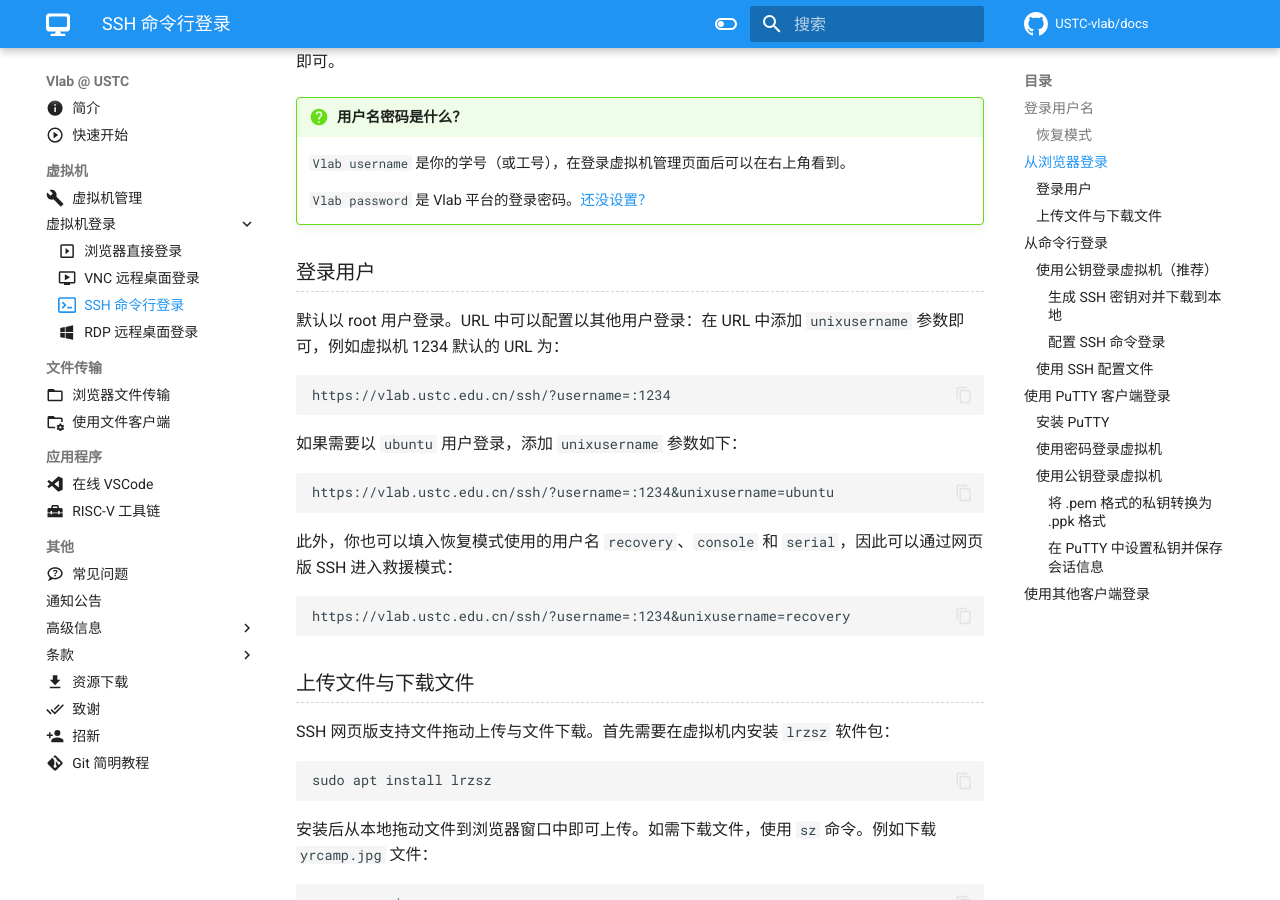
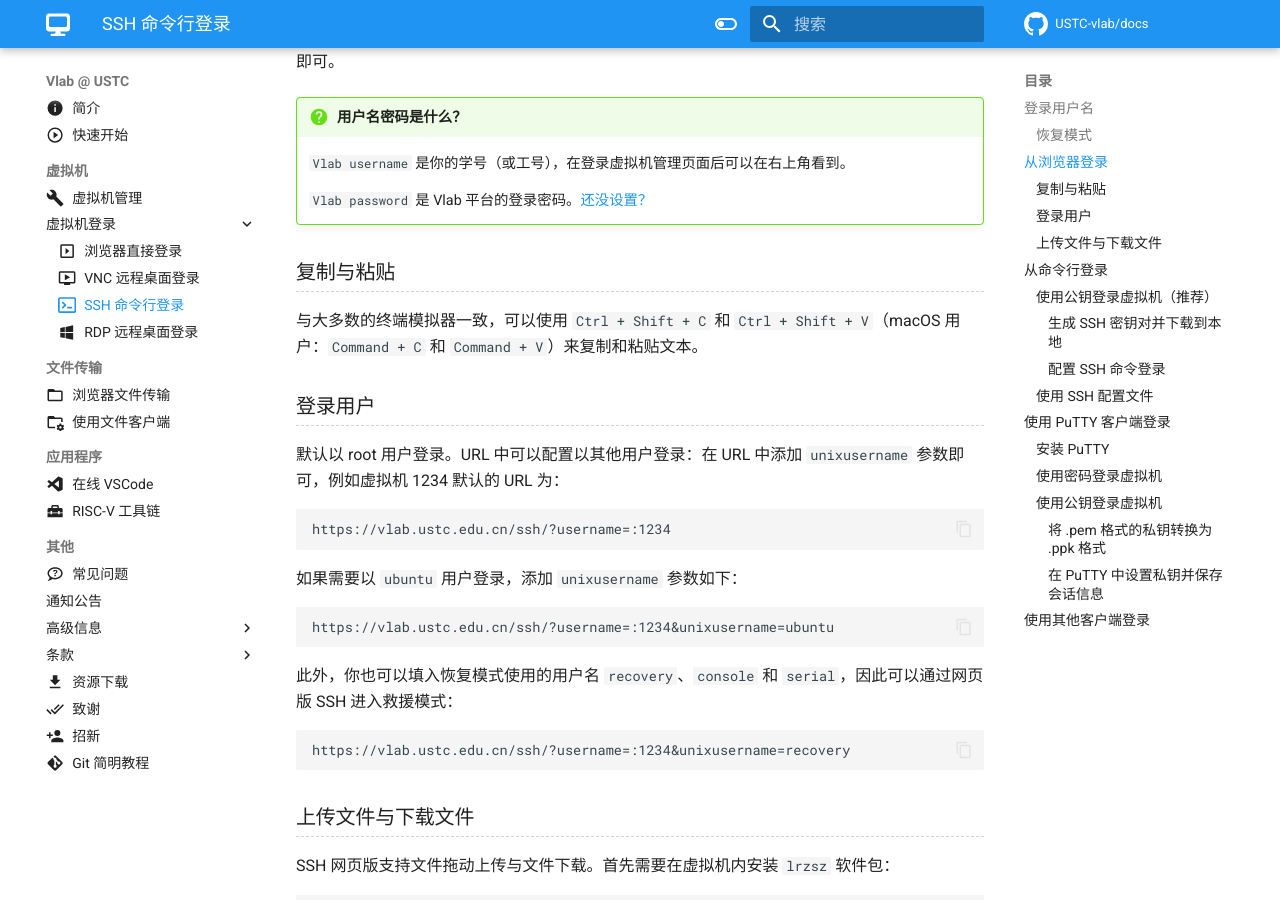
Before and after one commit to USTC-vlab/docs, an MkDocs documentation site: the page built from docs/login/ssh.md, in a window 1280 px wide and 900 px high, scrolled down 1409 px. Built offline with MkDocs 1.6.1 and Material for MkDocs 9.7.7, drawn with Linux system fonts in a browser that asks for light colours; comment, search, counter and statistics services are not loaded.

Commit message:
ssh: add copy & paste shortcut for webssh

```diff
--- a/docs/login/ssh.md
+++ b/docs/login/ssh.md
@@ -61,6 +61,10 @@ icon: octicons/terminal-16
     `Vlab username` 是你的学号（或工号），在登录虚拟机管理页面后可以在右上角看到。
 
     `Vlab password` 是 Vlab 平台的登录密码。[还没设置？](../web.md#change-password)
+
+### 复制与粘贴 {#web-copy-paste}
+
+与大多数的终端模拟器一致，可以使用 `Ctrl + Shift + C` 和 `Ctrl + Shift + V`（macOS 用户：`Command + C` 和 `Command + V`）来复制和粘贴文本。
 
 ### 登录用户 {#web-username}
 
```
